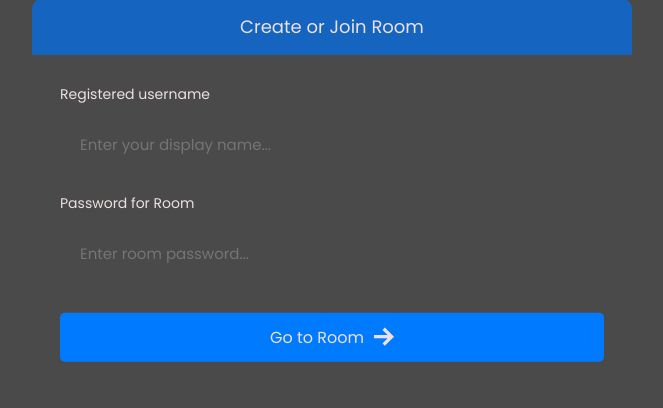
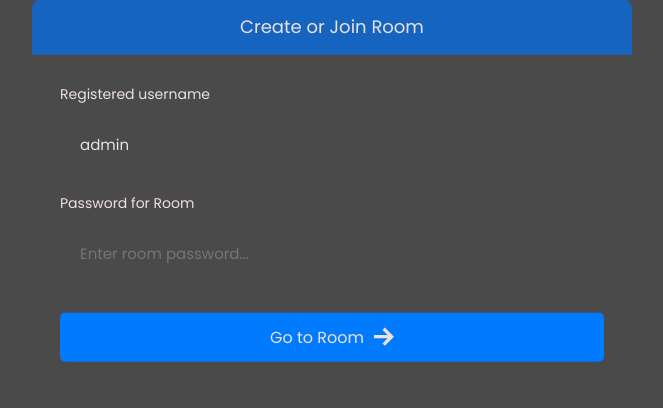
Before and after one commit to Tanushree2004/virtual_classroom, a Django app: page /conference_meeting/lobby/ in a window 1280 px wide. Shown: the part 196-604 px from the top of the page, without its empty margins (308-971 px from the left). Run offline with Django 5.2, Linux system fonts and the light colour scheme; a user stored in the database is signed in; data comes from the database, SQL or seed files in the repository; parts of the project's set-up code (start-up, migrations or seed data) failed here and were passed over; some libraries are stand-ins or nearby versions.

Commit message:
Update lobby.html

```diff
--- a/conference_meeting/templates/conference_meeting/lobby.html
+++ b/conference_meeting/templates/conference_meeting/lobby.html
@@ -45,7 +45,7 @@
                 <input type="hidden" name="meeting_id" value="{{ meeting_id }}">
                  <div class="form__field__wrapper">
                      <label>Registered username</label>
-                     <input type="text" name="name" required placeholder="Enter your display name..." />
+                     <input type="text" name="name" value="{{user_name}}"required placeholder="{{user_name}}" readonly />
                  </div>
 
                  <div class="form__field__wrapper">
@@ -63,5 +63,6 @@
      </main>
 
 </body>
+<script src="https://cdnjs.cloudflare.com/ajax/libs/crypto-js/3.1.9-1/crypto-js.js"></script>
 <script type="text/javascript" src="{% static 'js/lobby.js' %}"></script>
 </html>
```
